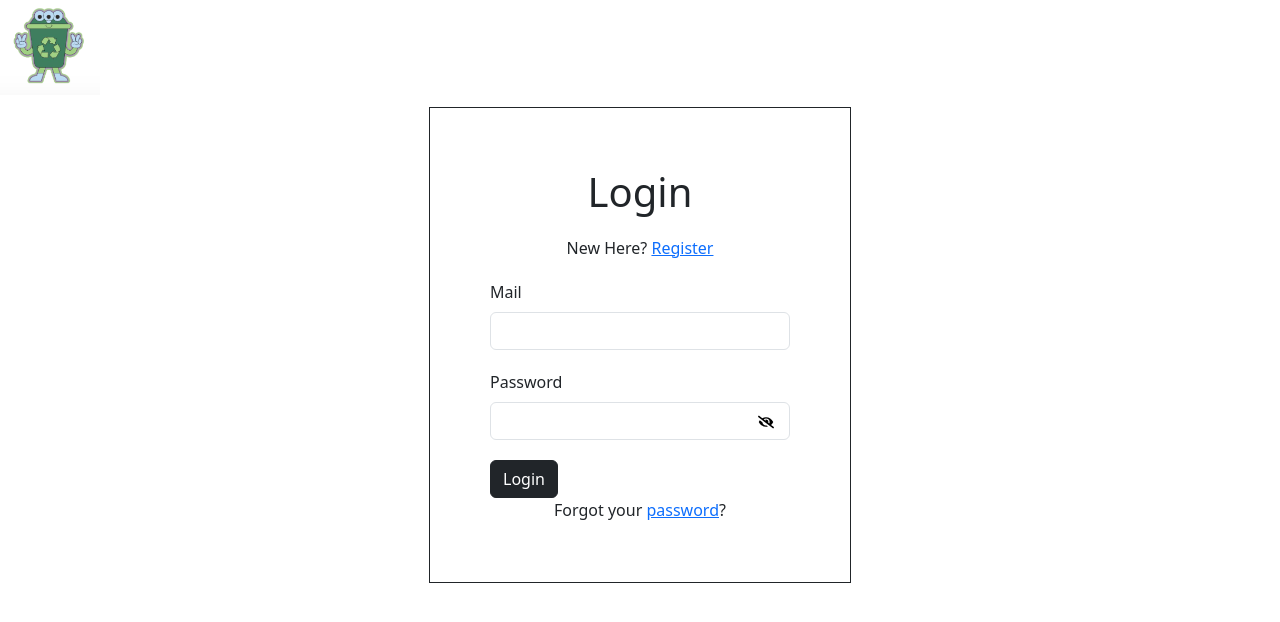
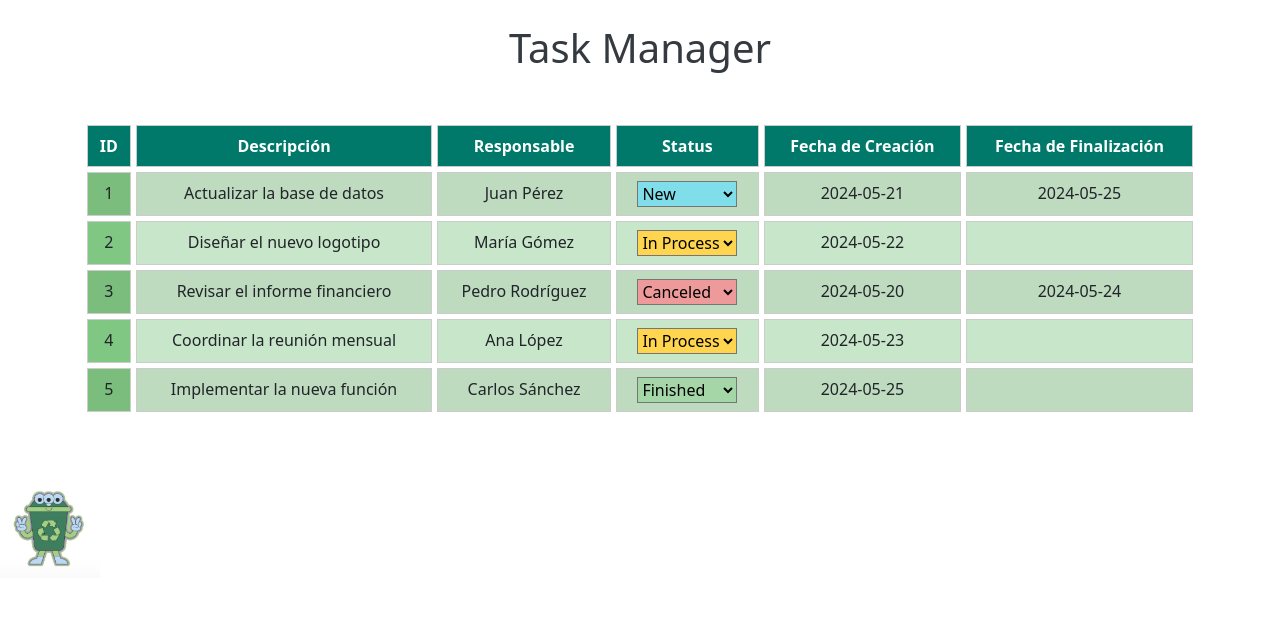
Before and after one commit to nico1612/login, a React (Vite) app: page /TaskManajer in a window 1280 px wide. Before the commit this address led to /. Shown: the top 622 px of the page. Built offline with nearby package versions, Linux system fonts and the light colour scheme; no server answers.

Commit message:
version 004

```diff
--- a/src/componentes/Login.jsx
+++ b/src/componentes/Login.jsx
@@ -1,7 +1,7 @@
 import React, { useState } from "react";
 import { useForm } from "react-hook-form";
 import { yupResolver } from "@hookform/resolvers/yup";
-import { Link } from "react-router-dom";
+import { Link, useNavigate } from "react-router-dom";
 import { FaEye, FaEyeSlash, FaFont } from "react-icons/fa";
 import "./Login.css";
 import { validarUsuario } from "../helpers/login";
@@ -16,6 +16,7 @@ export const Login = () => {
   const [usuarioRegistrado, setUsuarioRegistrado] = useState(false);
   const [modalShow, setModalShow] = useState(false);
   const [isLoading, setIsLoading] = useState(false);
+  const navigate=useNavigate()
 
   const { handleSubmit, formState: { errors }, register } = useForm({
     resolver: yupResolver(schemaLogin),
@@ -43,8 +44,17 @@ export const Login = () => {
     setIsCapsLockActive(e.getModifierState("CapsLock"));
   };
 
+  const navegar=() => {
+    setModalShow(false)
+    navigate('/TaskManajer')
+  }
   return (
     <>
+      <img
+        src="src/img/logo.png"
+        style={{ width: "100px", height: "auto" }}
+        alt="Descripción de la imagen"
+      />
       <div className="flexContainer">
         <div className="flexGeneral border border-dark">
           <h1 className="texto">Login</h1>
@@ -92,7 +102,7 @@ export const Login = () => {
       </div>
       <MyModal
         show={modalShow}
-        handleClose={() => setModalShow(false)}
+        handleClose={navegar}
         texto="El usuario se encontró correctamente"
         boton="Ingresar"
         cabecera="Registrado"
--- /dev/null
+++ b/src/componentes/TaskManajer.jsx
@@ -0,0 +1,87 @@
+import React, { useState } from "react";
+
+import './taskManager.css';
+
+const taskis = [
+    { id: 1, description: 'Actualizar la base de datos', responsable: 'Juan Pérez', status: 'new', creationDate: '2024-05-21', completionDate: '2024-05-25' },
+    { id: 2, description: 'Diseñar el nuevo logotipo', responsable: 'María Gómez', status: 'in_process', creationDate: '2024-05-22', completionDate: null },
+    { id: 3, description: 'Revisar el informe financiero', responsable: 'Pedro Rodríguez', status: 'canceled', creationDate: '2024-05-20', completionDate: '2024-05-24' },
+    { id: 4, description: 'Coordinar la reunión mensual', responsable: 'Ana López', status: 'in_process', creationDate: '2024-05-23', completionDate: null },
+    { id: 5, description: 'Implementar la nueva función', responsable: 'Carlos Sánchez', status: 'finished', creationDate: '2024-05-25', completionDate: null },
+];
+
+export const TaskManajer = () => {
+
+    const [tasks,setSelectedStatus]=useState(taskis)
+
+    const getStatusColor = (status) => {
+        switch (status) {
+            case 'new':
+                return '#80deea';
+            case 'in_process':
+                return '#ffd54f';
+            case 'canceled':
+                return '#ef9a9a';
+            case 'finished':
+                return '#a5d6a7';
+            default:
+                return '#c8e6c9';
+        }
+    }
+
+    const handleStatusChange = (e,id) => {
+        console.log(e)
+        setSelectedStatus(tasks.map(task=>{
+            if(task.id===id){
+                task.status=e
+            }
+            return task
+        }))
+    }
+
+    return (
+        <>
+            <div className="App">
+                <h1 className="my-4">Task Manager</h1>
+                <div className="container mt-5">
+                    <table className="table table-striped table-bordered">
+                        <thead className="thead-dark">
+                            <tr>
+                                <th>ID</th>
+                                <th>Descripción</th>
+                                <th>Responsable</th>
+                                <th>Status</th>
+                                <th>Fecha de Creación</th>
+                                <th>Fecha de Finalización</th>
+                            </tr>
+                        </thead>
+                        <tbody>
+                            {tasks.map(task => (
+                                <tr key={task.id}>
+                                    <td>{task.id}</td>
+                                    <td>{task.description}</td>
+                                    <td>{task.responsable}</td>
+                                    <td>
+                                        <select value={task.status} style={{ backgroundColor: getStatusColor(task.status)}} onChange={(e)=>handleStatusChange(e.target.value,task.id)} >
+                                            <option value="new" className="new">New</option>
+                                            <option value="in_process" className="in_process">In Process</option>
+                                            <option value="canceled" className="canceled">Canceled</option>
+                                            <option value="finished" className="finished">Finished</option>
+                                        </select>
+                                    </td>
+                                    <td>{task.creationDate}</td>
+                                    <td>{task.completionDate}</td>
+                                </tr>
+                            ))}
+                        </tbody>
+                    </table>
+                </div>
+            </div>
+            <img
+                src="src/img/logo.png"
+                style={{ width: "100px", height: "auto", position:'relative', top:'50px' }}
+                alt="Descripción de la imagen"
+            />
+        </>
+    )
+}
--- a/src/componentes/registro.jsx
+++ b/src/componentes/registro.jsx
@@ -40,6 +40,11 @@ export const Registro = () => {
 
   return (
     <>
+        <img
+            src="src/img/logo.png"
+            style={{ width: "100px", height: "auto" }}
+            alt="Descripción de la imagen"
+        />
         <div className="flexContainer">
             <div className="flexGeneralRegister border border-dark">
                 <h1 className="texto">Create new Account</h1>
--- /dev/null
+++ b/src/componentes/taskManager.css
@@ -0,0 +1,68 @@
+.App {
+    text-align: center;
+}
+
+h1 {
+    color: #343a40;
+}
+
+.container {
+    margin-top: 20px;
+}
+
+.table td, .table th {
+    border: 1px solid #ccc;
+    padding: 8px;
+}
+
+.table thead th:first-child {
+    background-color: #00796b;
+    color: white;
+}
+
+.table tbody td:first-child {
+    background-color: #81c784;
+}
+
+.table tbody td {
+    background-color: #c8e6c9;
+}
+
+.table {
+    border-collapse: separate;
+    border-spacing: 5px;
+}
+
+.table td, .table th {
+    border: 1px solid #ccc;
+    padding: 8px;
+}
+
+.table thead th {
+    background-color: #00796b;
+    color: white;
+}
+
+.table tbody td:first-child {
+    background-color: #81c784;
+}
+
+.table tbody td {
+    background-color: #c8e6c9;
+}
+
+.new {
+    background-color: #80deea;
+}
+
+.in_process {
+    background-color: #ffd54f;
+}
+
+.canceled {
+    background-color: #ef9a9a;
+}
+
+.finished {
+    background-color: #a5d6a7;
+}
--- a/src/router/router.jsx
+++ b/src/router/router.jsx
@@ -2,19 +2,16 @@ import { Navigate, Route, Routes } from "react-router-dom"
 import { Login } from "../componentes/Login"
 import { Registro } from "../componentes/registro"
 import { RecordarPassword } from "../componentes/RecordarPassword"
+import { TaskManajer } from "../componentes/TaskManajer"
 
 export const Router = () => {
   return (
     <>
-      <img
-        src="src/img/logo.png"
-        style={{ width: "100px", height: "auto" }}
-        alt="Descripción de la imagen"
-      />
       <Routes>
         <Route path="/" element={<Login/>}/>
         <Route path="/register" element={<Registro/>}/>
         <Route path="/password" element={<RecordarPassword/>}/>
+        <Route path="/TaskManajer" element={<TaskManajer/>}/>
         <Route path="/*" element={<Navigate to="/" />} />
       </Routes>
     </>
```
